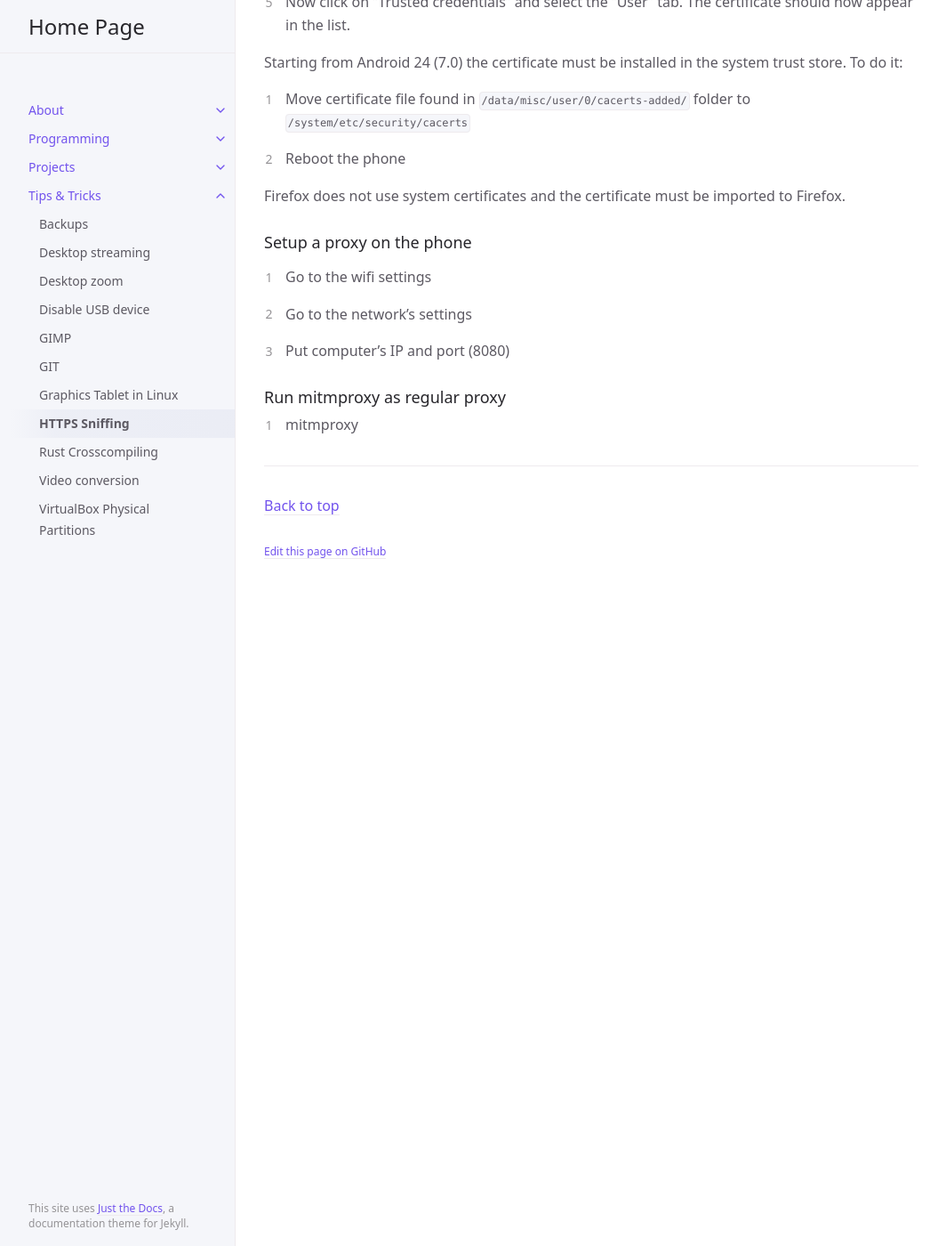
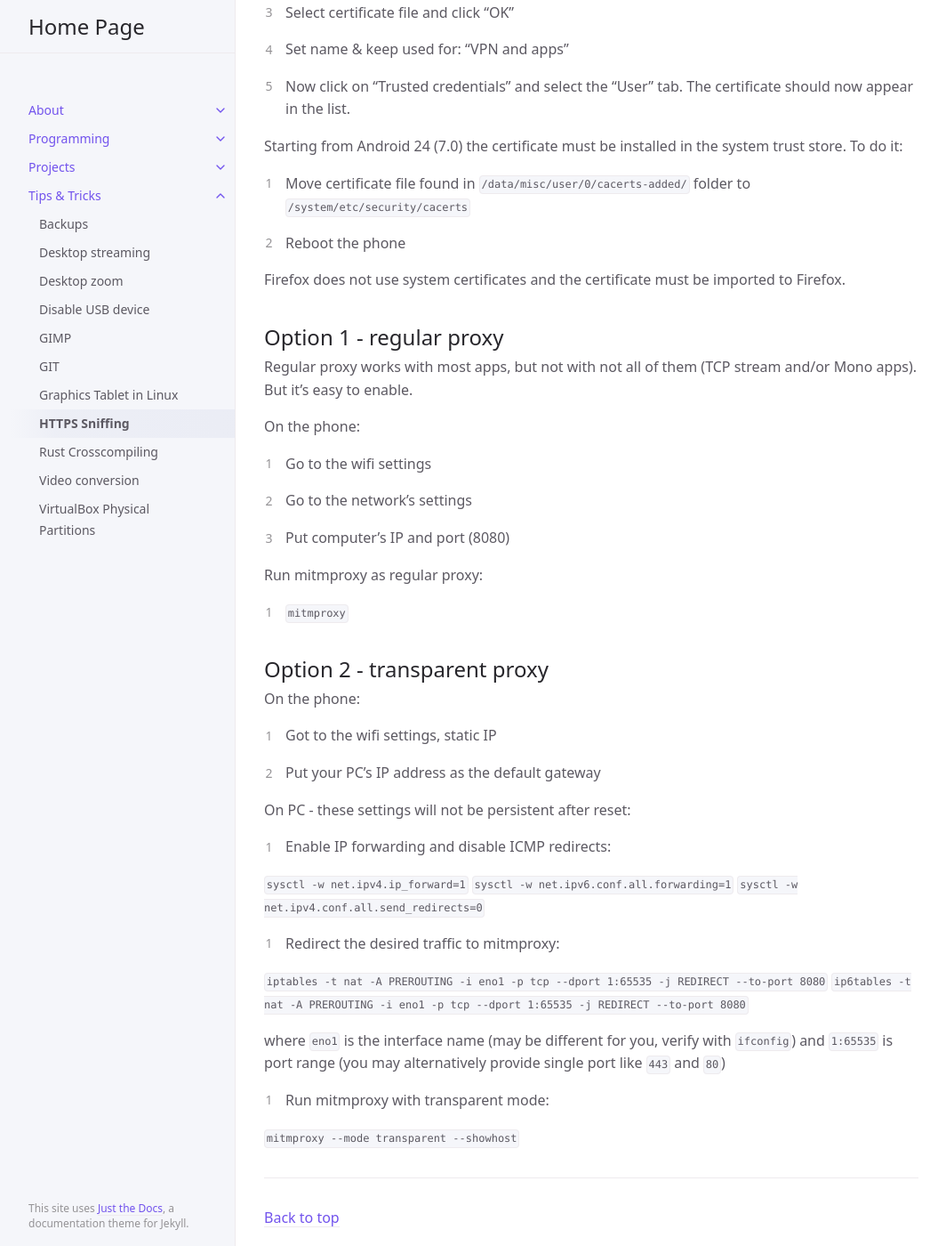
Before and after one commit to marek-g/marek-g.github.io, a Jekyll site: the page built from posts/tips_and_tricks/https_sniffing.md, in a window 1280 px wide and 1400 px high, scrolled down 998 px. Shown: the whole window at 89% size, without its empty margins (107-1171 px from the left). Built offline with Jekyll 4.4.1, drawn with Linux system fonts in a browser that asks for light colours; some of the changed text lies outside the part shown.

Commit message:
Sniffing Android transparent proxy

```diff
--- a/posts/tips_and_tricks/https_sniffing.md
+++ b/posts/tips_and_tricks/https_sniffing.md
@@ -4,27 +4,27 @@ title: HTTPS Sniffing
 parent: Tips & Tricks
 ---
 
-# HTTPS Sniffing with mitmproxy
+# HTTPS Sniffing with mitmproxy in reverse mode
 
 1. Install mitmproxy
 
-2. Run mitmproxy & exit (creates ~/.mitmproxy)
+2. Run `mitmproxy` & exit (creates ~/.mitmproxy)
 
-3. openssl x509 -in ~/.mitmproxy/mitmproxy-ca.pem -inform PEM -out ca.crt
+3. `openssl x509 -in ~/.mitmproxy/mitmproxy-ca.pem -inform PEM -out ca.crt`
 
-4. sudo trust anchor ca.crt
+4. `sudo trust anchor ca.crt`
 
-5. rm ca.crt
+5. `rm ca.crt`
 
-6. mitmproxy --mode reverse:https://login.nestbank.pl/ -p 4433
+6. `mitmproxy --mode reverse:https://login.nestbank.pl/ -p 4433`
 
 7. Connect to "https://localhost:4433"
 
 Remove certificate after usage:
 
-1. trust list
+1. `trust list`
 
-2. sudo trust anchor --remove "pkcs11:id=%AA%BB%CC%DD%EE;type=cert"
+2. `sudo trust anchor --remove "pkcs11:id=%AA%BB%CC%DD%EE;type=cert"`
 
 Source:
 
@@ -32,9 +32,9 @@ https://unix.stackexchange.com/questions/103037/what-tool-can-i-use-to-sniff-htt
 
 https://gist.github.com/franciscocpg/a4f52afcc00d472a9d7c407db16a92ee
 
-## Sniff traffic from Android phone
+# Sniff traffic from Android phone
 
-### Install certificate on the phone
+## Install certificate on the phone
 
 1. Copy ~/.mitmproxy/mitmproxy-ca-cert.cer to the phone
 
@@ -54,7 +54,12 @@ Starting from Android 24 (7.0) the certificate must be installed in the system t
 
 Firefox does not use system certificates and the certificate must be imported to Firefox.
 
-### Setup a proxy on the phone
+## Option 1 - regular proxy
+
+Regular proxy works with most apps, but not with not all of them (TCP stream and/or Mono apps).
+But it's easy to enable.
+
+On the phone:
 
 1. Go to the wifi settings
 
@@ -62,6 +67,34 @@ Firefox does not use system certificates and the certificate must be imported to
 
 3. Put computer's IP and port (8080)
 
-### Run mitmproxy as regular proxy
+Run mitmproxy as regular proxy:
 
-1. mitmproxy
+1. `mitmproxy`
+
+## Option 2 - transparent proxy
+
+On the phone:
+
+1. Got to the wifi settings, static IP
+
+2. Put your PC's IP address as the default gateway
+
+On PC - these settings will not be persistent after reset:
+
+1. Enable IP forwarding and disable ICMP redirects:
+
+`sysctl -w net.ipv4.ip_forward=1`
+`sysctl -w net.ipv6.conf.all.forwarding=1`
+`sysctl -w net.ipv4.conf.all.send_redirects=0`
+
+2. Redirect the desired traffic to mitmproxy:
+
+`iptables -t nat -A PREROUTING -i eno1 -p tcp --dport 1:65535 -j REDIRECT --to-port 8080`
+`ip6tables -t nat -A PREROUTING -i eno1 -p tcp --dport 1:65535 -j REDIRECT --to-port 8080`
+
+where `eno1` is the interface name (may be different for you, verify with `ifconfig`)
+and `1:65535` is port range (you may alternatively provide single port like `443` and `80`)
+
+3. Run mitmproxy with transparent mode:
+
+`mitmproxy --mode transparent --showhost`
```
